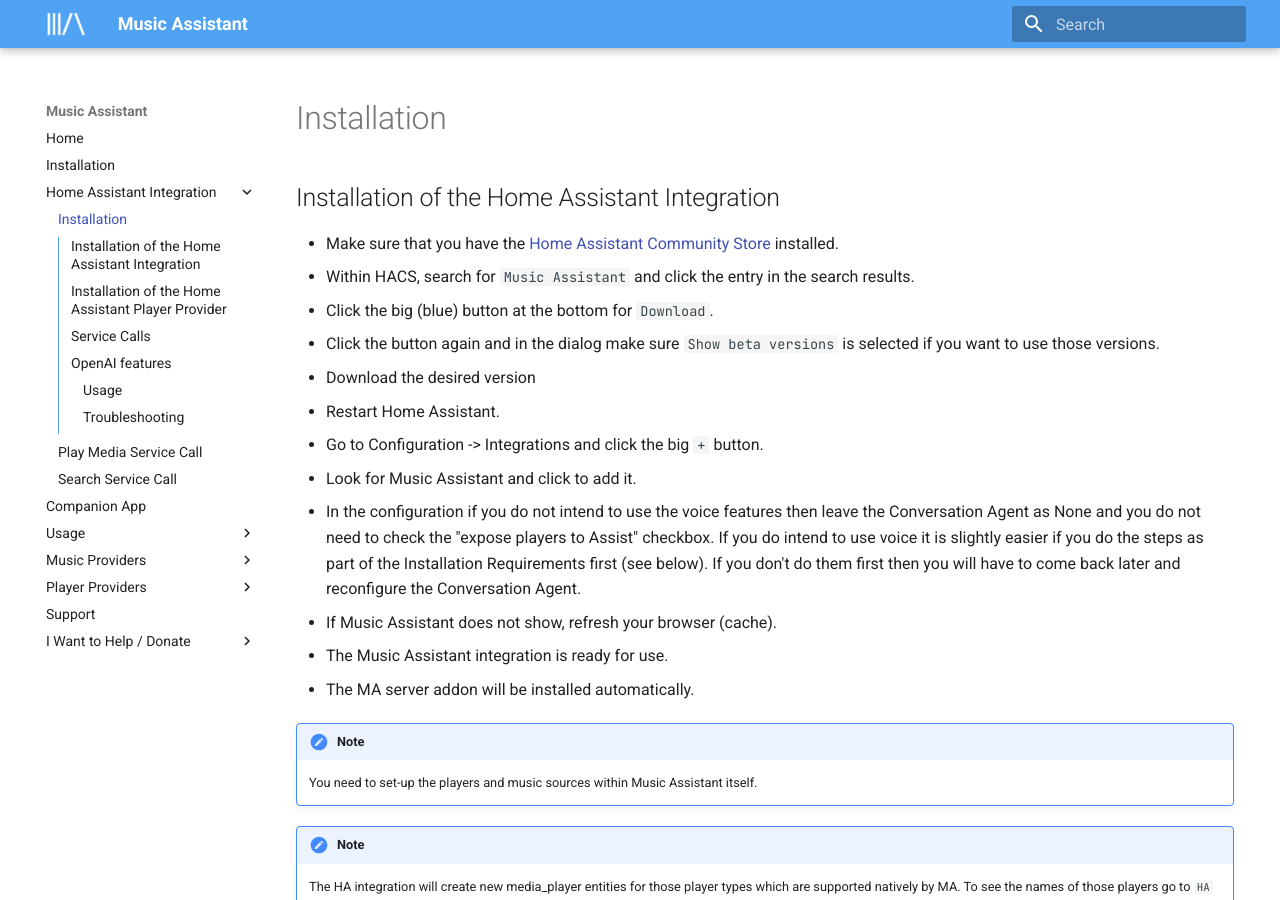
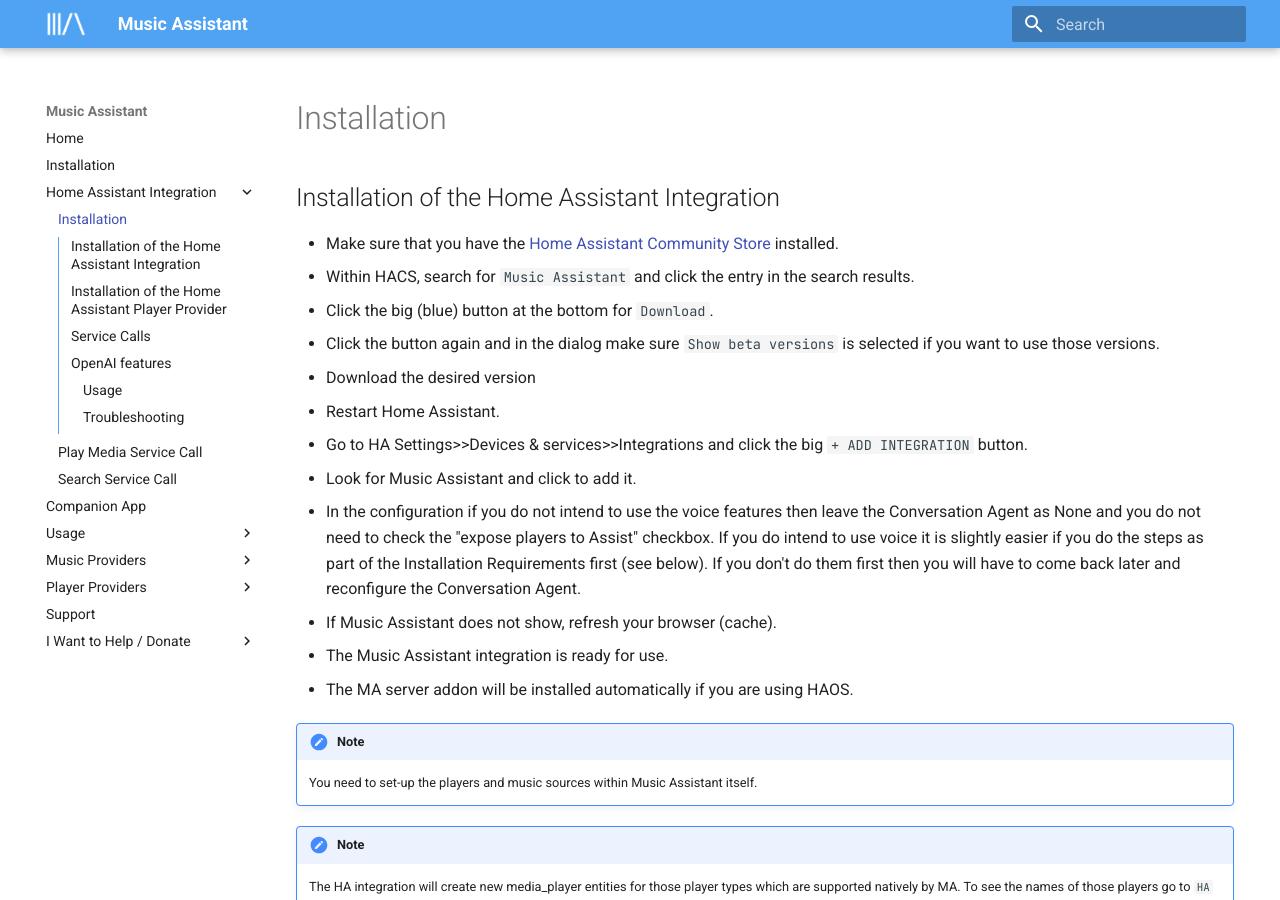
Before and after one commit to pwbriggs/music-assistant.github.io, an MkDocs documentation site: the page built from docs/integration/installation.md, in a window 1280 px wide and 900 px high. Built offline with MkDocs 1.6.1 and Material for MkDocs 9.7.7, drawn with Linux system fonts in a browser that asks for light colours.

Commit message:
Update installation.md

```diff
--- a/docs/integration/installation.md
+++ b/docs/integration/installation.md
@@ -6,12 +6,12 @@
 - Click the button again and in the dialog make sure `Show beta versions` is selected if you want to use those versions.
 - Download the desired version
 - Restart Home Assistant.
-- Go to Configuration -> Integrations and click the big `+` button.
+- Go to HA Settings>>Devices & services>>Integrations and click the big `+ ADD INTEGRATION` button.
 - Look for Music Assistant and click to add it.
 - In the configuration if you do not intend to use the voice features then leave the Conversation Agent as None and you do not need to check the "expose players to Assist" checkbox. If you do intend to use voice it is slightly easier if you do the steps as part of the Installation Requirements first (see below). If you don't do them first then you will have to come back later and reconfigure the Conversation Agent.
 - If Music Assistant does not show, refresh your browser (cache).
 - The Music Assistant integration is ready for use.
-- The MA server addon will be installed automatically.
+- The MA server addon will be installed automatically if you are using HAOS.
 
 !!! note
     You need to set-up the players and music sources within Music Assistant itself.
```
